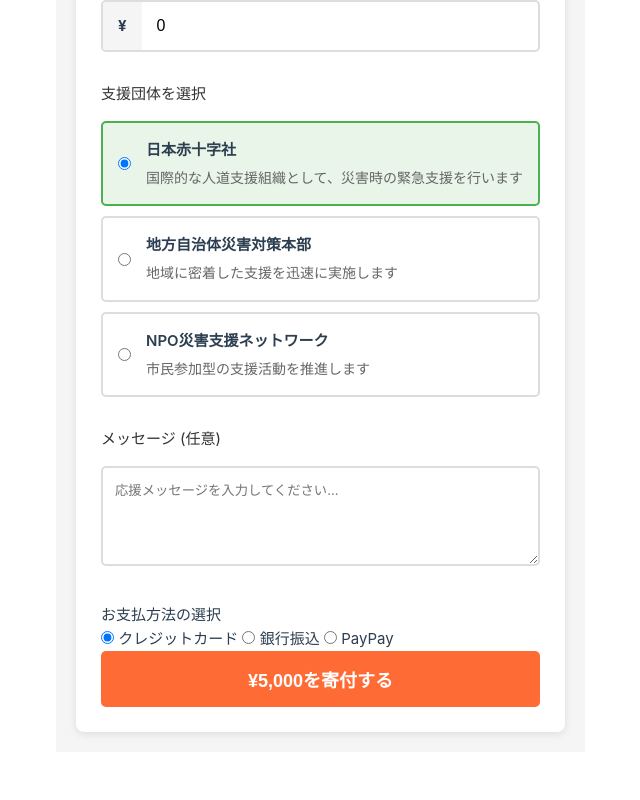
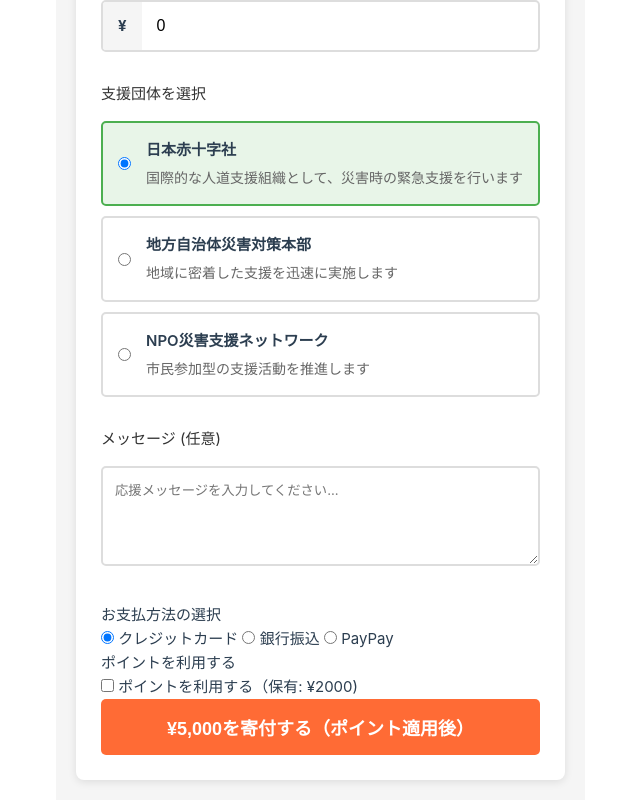
Before and after one commit to Tioplate/AE-3-Summer-Short-Internship-2025-Team6, a Vue app in the folder frontend/: page /donation/1 in a window 1280 px wide. Shown: the part 836-1636 px from the top of the page, without its empty margins (584-1224 px from the left). Before the commit the page ends 1588 px from the top, so only its background shows below. Built offline with nearby package versions, Linux system fonts and the light colour scheme.

Commit message:
ポイント利用機能の追加

```diff
--- a/frontend/src/views/DonationView.vue
+++ b/frontend/src/views/DonationView.vue
@@ -125,12 +125,47 @@
                 </label>
               </div>
 
+              <!-- ポイント利用 -->
+              <div class="points-section">
+                <h4>ポイントを利用する</h4>
+                <label>
+                  <input type="checkbox" v-model="usePoints"> ポイントを利用する（保有: ¥{{ pointsBalance }})
+                </label>
+                <div v-if="usePoints" class="use-points-input">
+                  <label>利用するポイント:</label>
+                  <div>
+                    <input type="number" v-model.number="usedPoints" :max="maxUsedPoints" :min="0">
+                    <span> ポイント</span>
+                  </div>
+
+                  <!-- ポイントと支払いの内訳表示 -->
+                  <div class="points-breakdown">
+                    <div class="break-row">
+                      <span>寄付金額（ベース）:</span>
+                      <span>¥{{ baseAmount.toLocaleString() }}</span>
+                    </div>
+                    <div class="break-row">
+                      <span>利用ポイント:</span>
+                      <span>¥{{ usedPointsClamped.toLocaleString() }}</span>
+                    </div>
+                    <div class="break-row">
+                      <span>支払方法:</span>
+                      <span>{{ paymentMethodLabel }}</span>
+                    </div>
+                    <div class="break-row total">
+                      <strong>最終支払額:</strong>
+                      <strong>¥{{ finalPayable.toLocaleString() }}</strong>
+                    </div>
+                  </div>
+                </div>
+              </div>
+
             <button
               @click="processDonation"
               :disabled="!canProceedDonation"
               class="donate-btn"
             >
-              ¥{{ getFinalAmount().toLocaleString() }}を寄付する
+              ¥{{ finalPayable.toLocaleString() }}を寄付する（ポイント適用後）
             </button>
           </div>
         </div>
@@ -162,7 +197,7 @@
 </template>
 
 <script setup lang="ts">
-import { ref, computed, onMounted, reactive } from 'vue'
+import { ref, computed, onMounted, reactive, watch } from 'vue'
 import { useRouter, useRoute } from 'vue-router'
 
 const router = useRouter()
@@ -189,6 +224,42 @@ const paymentMethodLabel = computed(() => {
     paypay: 'PayPay'
   }
   return map[paymentMethod.value] || '未選択'
+})
+
+// ポイント機能（デモ用）
+const pointsBalance = ref(2000) // 保有ポイント（ダミー）
+const usePoints = ref(false)
+const usedPoints = ref<number>(0)
+
+// ベース金額（テンプレート表示用）
+const baseAmount = computed(() => {
+  return getFinalAmount()
+})
+
+// 入力できる最大の利用ポイントは「保有ポイント」と「ベース金額」の小さい方にする
+const maxUsedPoints = computed(() => {
+  return Math.max(0, Math.min(pointsBalance.value, baseAmount.value))
+})
+
+// 常に 0 以上かつ maxUsedPoints 以下の値を返す（表示用）
+const usedPointsClamped = computed(() => {
+  const v = Number(usedPoints.value) || 0
+  return Math.max(0, Math.min(v, maxUsedPoints.value))
+})
+
+// 最終支払額: ポイント適用後（利用ポイントは maxUsedPoints で上限）
+const finalPayable = computed(() => {
+  const base = baseAmount.value
+  const use = usePoints.value ? usedPointsClamped.value : 0
+  return Math.max(base - use, 0)
+})
+
+// 入力された usedPoints を常に 0〜maxUsedPoints の範囲内に保つ
+watch(usedPoints, (val) => {
+  let n = Number(val) || 0
+  if (n < 0) n = 0
+  if (n > maxUsedPoints.value) n = maxUsedPoints.value
+  if (n !== usedPoints.value) usedPoints.value = n
 })
 
 const methods = [
@@ -305,7 +376,9 @@ const processDonation = () => {
     organization: selectedOrganization.value,
     message: donationMessage.value,
   shelter: shelter.value?.id,
-  paymentMethod: paymentMethod.value
+  paymentMethod: paymentMethod.value,
+  usedPoints: usePoints.value ? (usedPoints.value || 0) : 0,
+  finalPayable: finalPayable.value
   })
   showDonationSuccess.value = true
 }
@@ -558,6 +631,11 @@ onMounted(() => {
   font-size: 16px;
 }
 
+.use-points-input input[type="number"] {
+  font-size: 16px;
+  font-weight: 100;
+}
+
 .support-organization {
   margin-bottom: 30px;
 }
@@ -623,6 +701,46 @@ onMounted(() => {
   border-radius: 5px;
   resize: vertical;
   font-family: inherit;
+}
+
+/* ポイント利用欄の余白と内訳フォント調整 */
+.use-points-input {
+  margin-top: 12px;
+  display: flex;
+  flex-direction: column;
+  gap: 12px; /* 入力欄と内訳の間隔 */
+}
+
+.points-breakdown {
+  margin-top: 6px;
+  padding: 12px;
+  background: #fbfbfc;
+  border: 1px solid #eee;
+  border-radius: 8px;
+  font-size: 16px; /* 全体の基本フォントサイズ */
+  color: #333;
+}
+
+.points-breakdown .break-row {
+  display: flex;
+  justify-content: space-between;
+  align-items: center;
+  padding: 6px 0;
+}
+
+.points-breakdown .total {
+  margin-top: 8px;
+  border-top: 1px dashed #e6e6e6;
+  padding-top: 8px;
+  font-size: 18px;
+}
+
+/* モバイル時にフォントを少し小さく、間隔も調整 */
+@media (max-width: 480px) {
+  .points-breakdown {
+    font-size: 15px;
+    padding: 10px;
+  }
 }
 
 .donate-btn,
```
